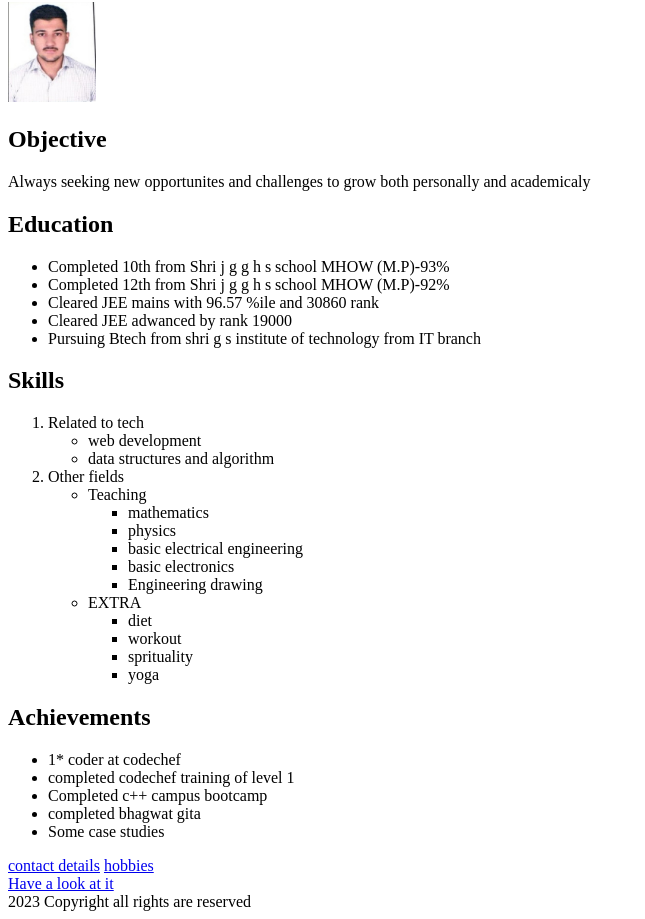
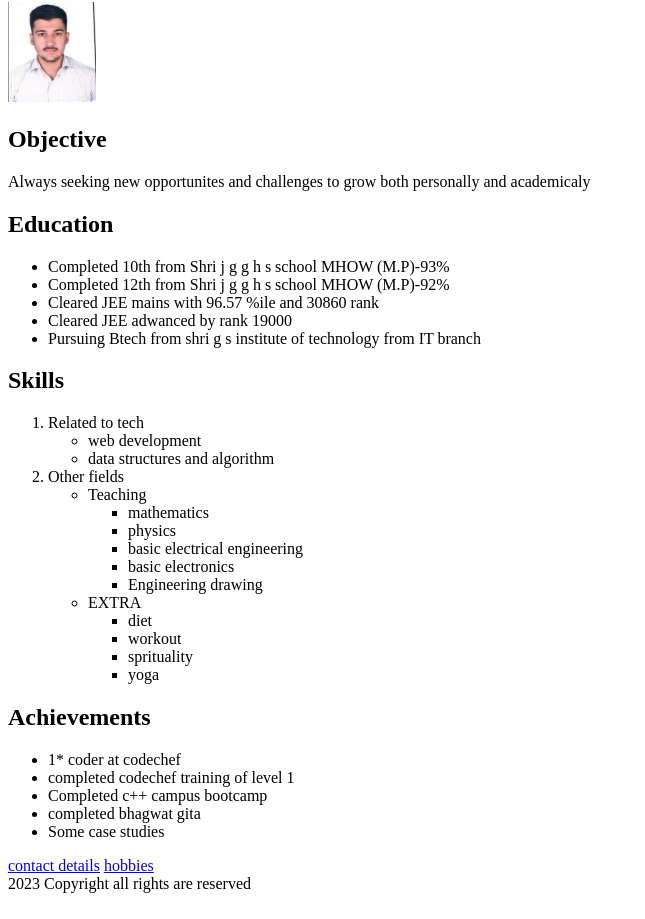
Before and after one commit to HARBHAJANMISHRA/html-resume, a plain HTML site: page index.html in a window 1280 px wide. Shown: the part 78-997 px from the top of the page, without its empty margins (0-645 px from the left). Drawn offline with Linux system fonts and the light colour scheme.

Commit message:
Add files via upload

```diff
--- a/index.html
+++ b/index.html
@@ -54,7 +54,7 @@
 </ul>
 <a href="contact.html">contact details</a>
 <a href="hobbies.html">hobbies</a><br>
-<a href="https://harbhajanmishra.github.io/html-projectportfolio/"> Have a look at it</a>
+
 
 
 <footer>2023 Copyright all rights are reserved</footer>
```
